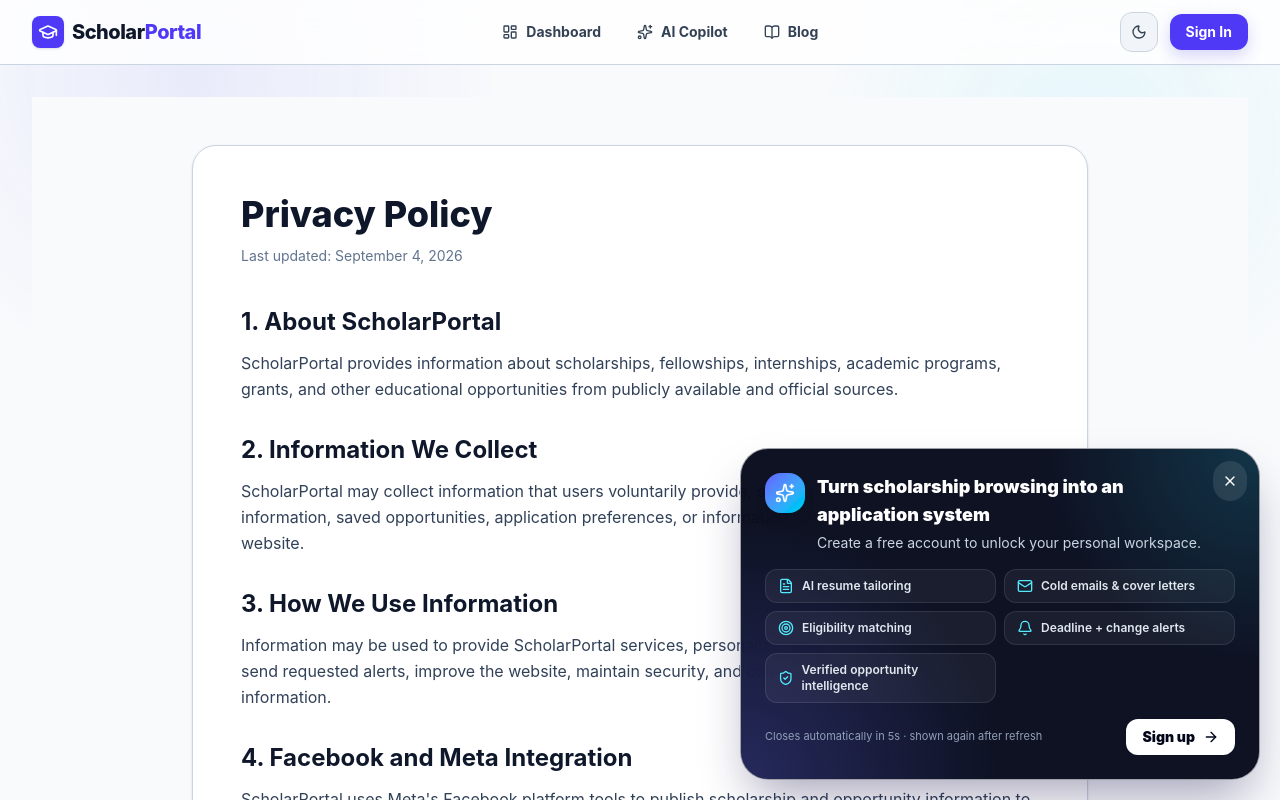
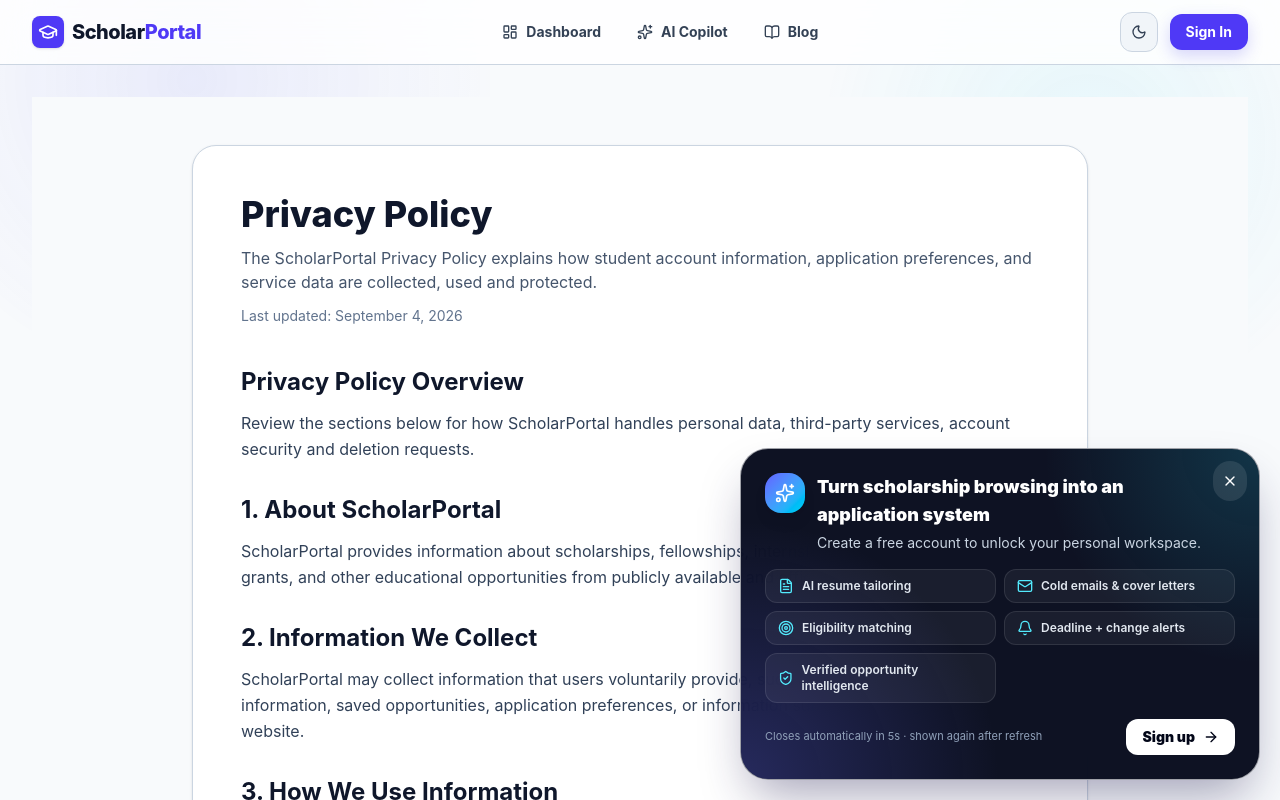
Before and after one commit to KanwarAfaq/global-scholar-portal, a React (Vite) app: page /privacy-policy in a window 1280 px wide. Shown: the top 800 px of the page. Built offline with nearby package versions, Linux system fonts and the light colour scheme; no server answers.

Commit message:
test(seo): enforce snapshot audit and align public legal page headings

```diff
--- a/package.json
+++ b/package.json
@@ -5,7 +5,7 @@
   "type": "module",
   "scripts": {
     "dev": "vite",
-    "build": "vite build && node scripts/prerender.mjs",
+    "build": "node --test tests/seo-prerender.test.mjs && vite build && node scripts/prerender.mjs",
     "lint": "oxlint",
     "preview": "vite preview",
     "verify": "python scripts/verify_release.py",
--- a/src/pages/PrivacyPolicy.jsx
+++ b/src/pages/PrivacyPolicy.jsx
@@ -9,11 +9,14 @@
           Privacy Policy
         </h1>
 
+        <p className="text-base text-slate-600 dark:text-slate-300 mb-3">The ScholarPortal Privacy Policy explains how student account information, application preferences, and service data are collected, used and protected.</p>
+
         <p className="text-sm text-slate-500 mb-10">
           Last updated: September 4, 2026
         </p>
 
         <div className="space-y-8 text-slate-700 dark:text-slate-300 leading-relaxed">
+          <section><h2 className="text-2xl font-bold text-slate-900 dark:text-white mb-3">Privacy Policy Overview</h2><p>Review the sections below for how ScholarPortal handles personal data, third-party services, account security and deletion requests.</p></section>
 
           <section>
             <h2 className="text-2xl font-bold text-slate-900 dark:text-white mb-3">
```
Also changed, not shown: src/pages/Terms.jsx (+1 -1 lines).
